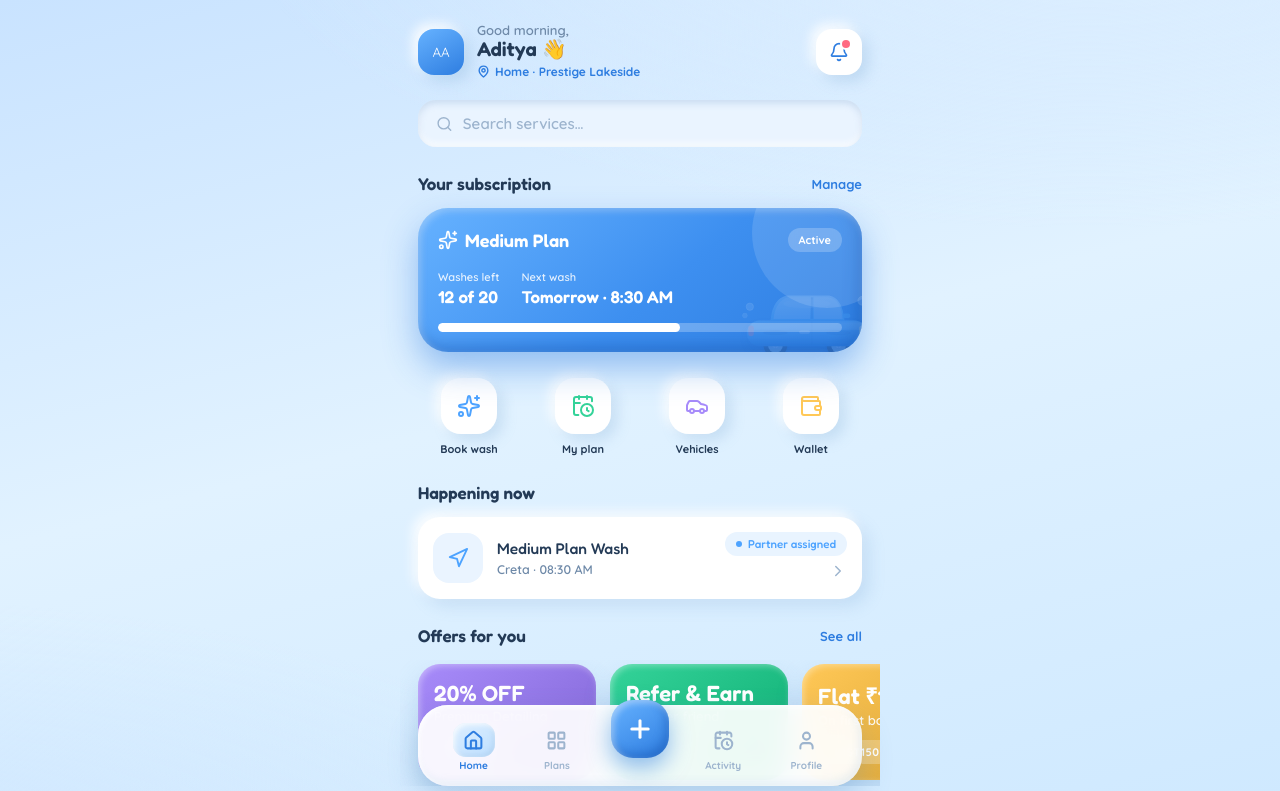
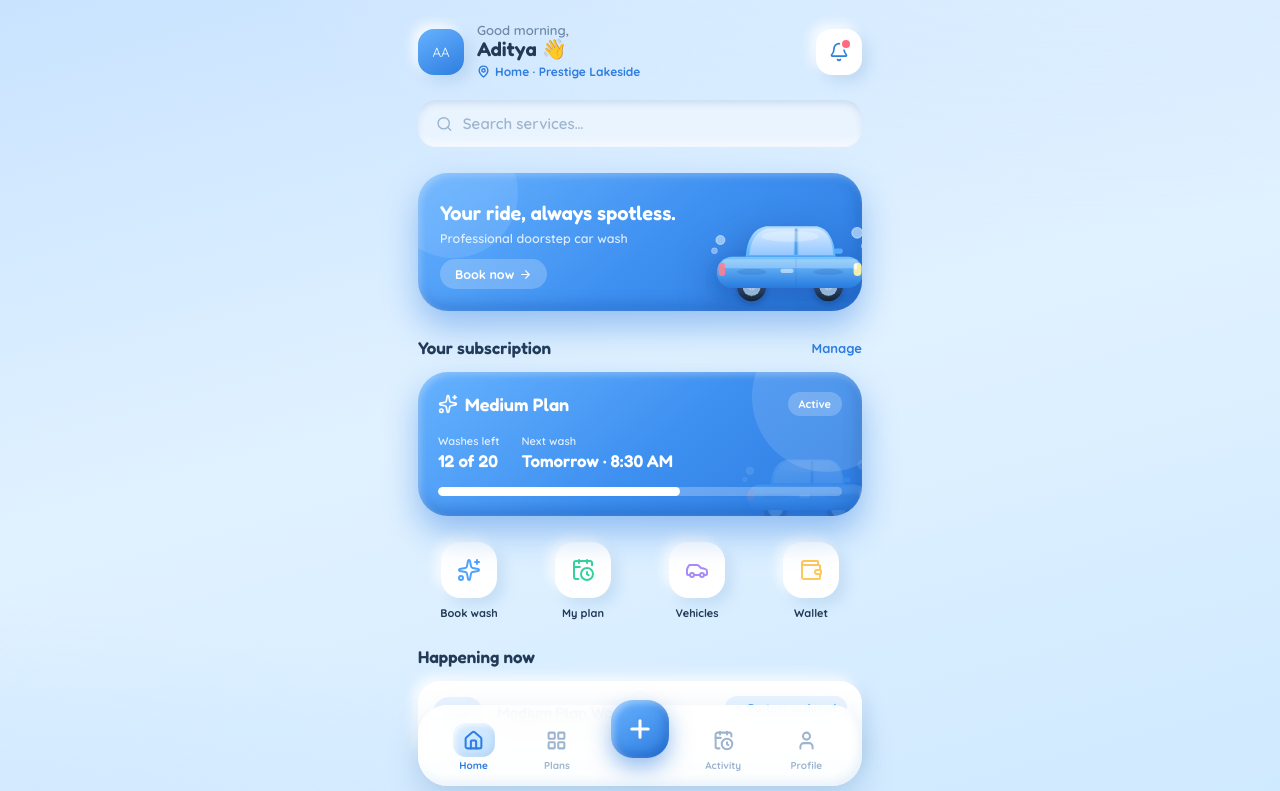
Before and after one commit to soumyaguptaworks-hash/daily-car-wash, a React (Vite) app: page /home in a window 1280 px wide. Shown: the top 791 px of the page. Built offline with nearby package versions, Linux system fonts and the light colour scheme.

Commit message:
Add claymorphic car hero banner to Home page

```diff
--- a/src/pages/Home.jsx
+++ b/src/pages/Home.jsx
@@ -1,7 +1,7 @@
 import { useNavigate } from 'react-router-dom';
 import {
   Bell, MapPin, Search, Sparkles, CalendarClock, Car, Wallet,
-  ChevronRight, Navigation,
+  ChevronRight, Navigation, ArrowRight,
 } from 'lucide-react';
 import { useStore } from '../store';
 import { ALL_SERVICES, OFFERS, inr } from '../data';
@@ -44,6 +44,22 @@ export default function Home() {
       </div>
 
       <ClayInput icon={<Search size={18} color="#9DB4CE" />} placeholder="Search services…" onFocus={() => nav('/book')} readOnly />
+
+      {/* hero car banner */}
+      <Section>
+        <div className={s.heroBanner}>
+          <div className={s.heroText}>
+            <div className={s.heroTitle}>Your ride,{'\n'}always spotless.</div>
+            <div className={s.heroSub}>Professional doorstep car wash</div>
+            <button className={s.heroBtn} onClick={() => nav('/book')}>
+              Book now <ArrowRight size={13} />
+            </button>
+          </div>
+          <div className={s.heroCar}>
+            <ClayCarSVG width={168} uid="home-hero" />
+          </div>
+        </div>
+      </Section>
 
       {/* active subscription */}
       {activePlan && (
--- a/src/pages/app.module.css
+++ b/src/pages/app.module.css
@@ -33,6 +33,71 @@
 .subMetaVal { font-family: 'Fredoka', sans-serif; font-weight: 600; font-size: 17px; margin-top: 2px; }
 .subBar { height: 9px; border-radius: 999px; background: rgba(255,255,255,.25); margin-top: 16px; overflow: hidden; position: relative; z-index: 1; }
 .subBarFill { height: 100%; border-radius: 999px; background: #fff; }
+
+/* ── home hero car banner ── */
+.heroBanner {
+  border-radius: 30px;
+  background: linear-gradient(140deg, #66B2FF 0%, #3D8FF0 55%, #2E7DE0 100%);
+  box-shadow: 0 16px 34px rgba(46,125,224,.42), inset 3px 3px 7px rgba(255,255,255,.28), inset -5px -7px 14px rgba(20,80,170,.35);
+  padding: 22px 0 0 22px;
+  display: flex;
+  align-items: flex-end;
+  overflow: hidden;
+  position: relative;
+  min-height: 138px;
+  margin-bottom: 4px;
+}
+.heroBanner::before {
+  content: '';
+  position: absolute;
+  width: 130px; height: 130px; border-radius: 50%;
+  background: rgba(255,255,255,.10);
+  top: -45px; left: -30px;
+}
+.heroText {
+  flex: 1;
+  padding-bottom: 22px;
+  position: relative;
+  z-index: 1;
+}
+.heroTitle {
+  font-family: 'Fredoka', sans-serif;
+  font-weight: 600;
+  font-size: 20px;
+  color: #fff;
+  line-height: 1.2;
+}
+.heroSub {
+  font-size: 12.5px;
+  font-weight: 600;
+  color: rgba(255,255,255,.82);
+  margin-top: 5px;
+}
+.heroBtn {
+  display: inline-flex;
+  align-items: center;
+  gap: 5px;
+  margin-top: 13px;
+  background: rgba(255,255,255,.22);
+  border: none;
+  border-radius: 999px;
+  padding: 7px 15px;
+  font-family: 'Quicksand', sans-serif;
+  font-weight: 700;
+  font-size: 12.5px;
+  color: #fff;
+  cursor: pointer;
+  backdrop-filter: blur(6px);
+  transition: background .15s ease;
+}
+.heroBtn:active { background: rgba(255,255,255,.34); }
+.heroCar {
+  flex-shrink: 0;
+  margin-right: -12px;
+  filter: drop-shadow(-8px 8px 16px rgba(10,40,120,0.28));
+  position: relative;
+  z-index: 1;
+}
 
 /* ── quick actions ── */
 .qaGrid { display: grid; grid-template-columns: repeat(4, 1fr); gap: 12px; }
```
